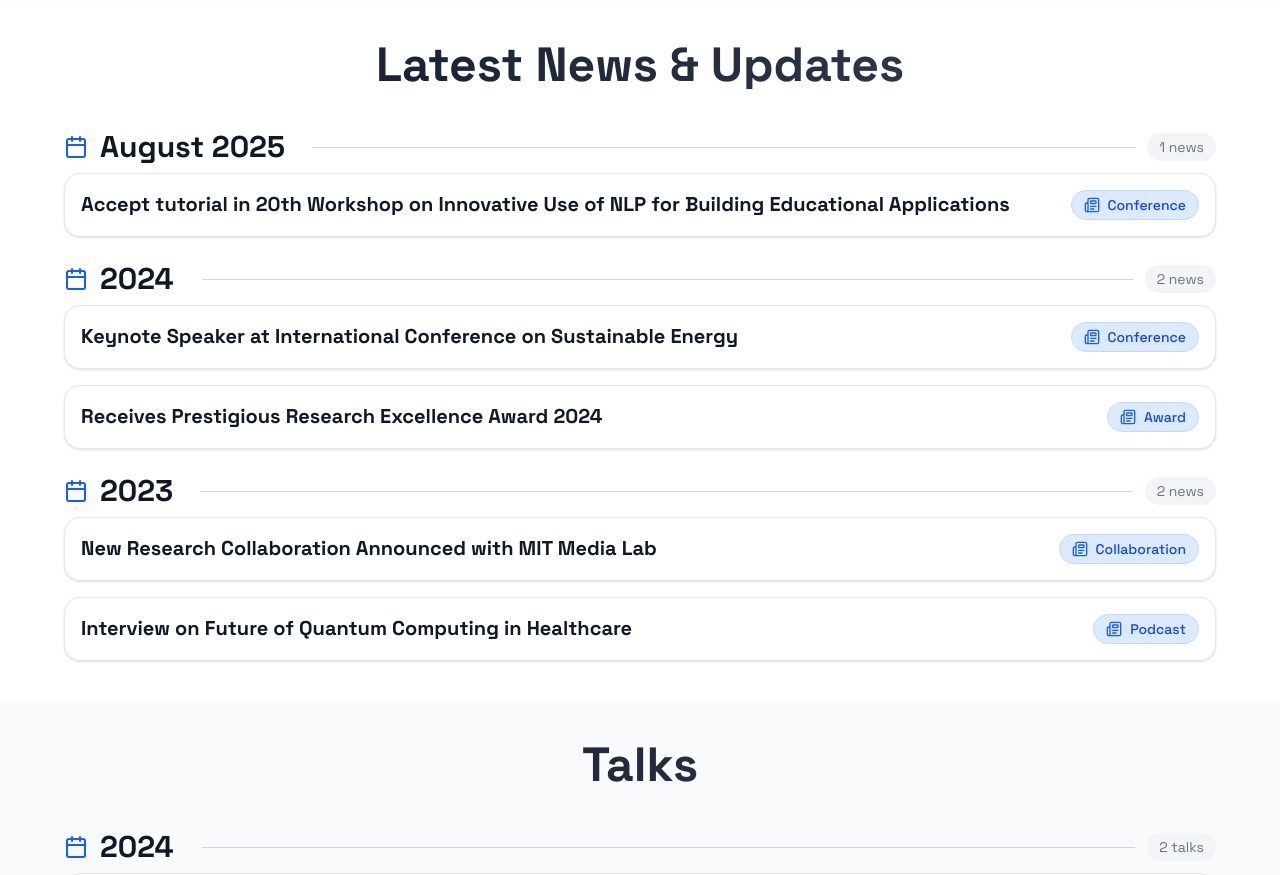
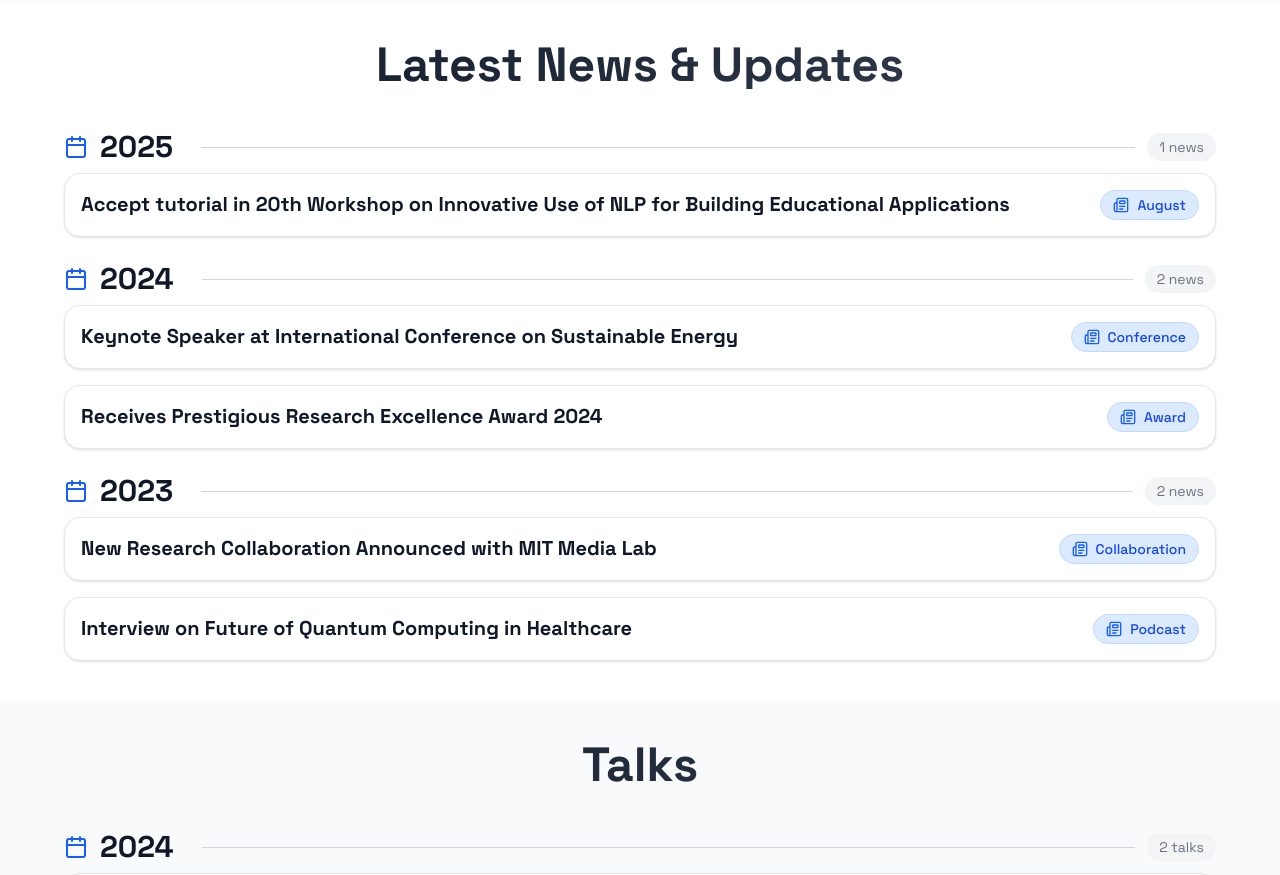
Before and after one commit to MahaZainab/MahaZainab.github.io, a React (Vite) app: page / in a window 1280 px wide. Shown: the part 1800-2675 px from the top of the page. Built offline with nearby package versions, Linux system fonts and the light colour scheme.

Commit message:
Auto commit on save

```diff
--- a/src/data/content.ts
+++ b/src/data/content.ts
@@ -117,8 +117,8 @@ export const news: News[] = [
   {
     id: 1,
     title: "Accept tutorial in 20th Workshop on Innovative Use of NLP for Building Educational Applications",
-    year: "August 2025",
-    category: "Conference",
+    year: "2025",
+    category: "August",
   },
   {
     id: 2,
```
